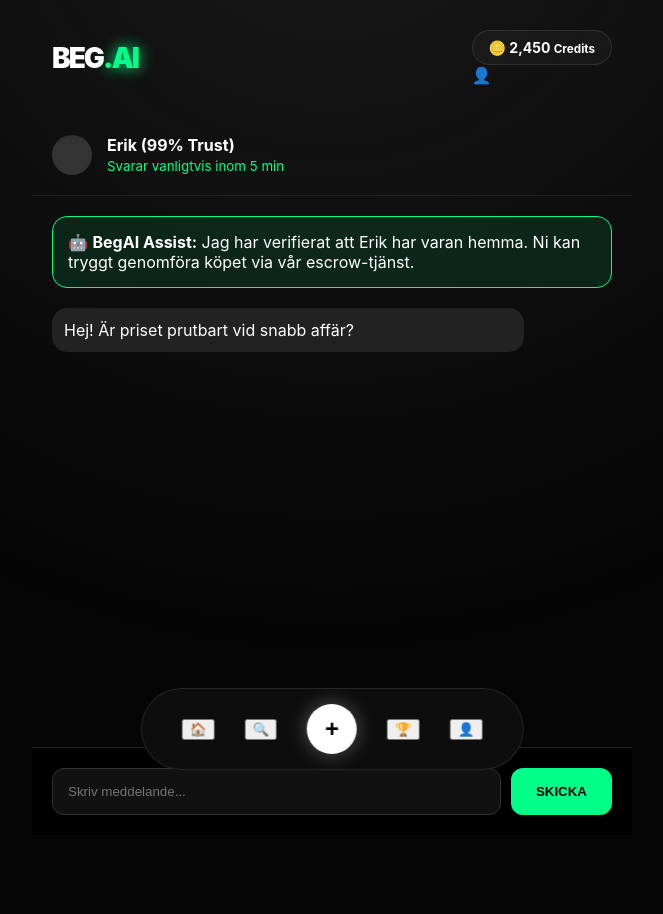
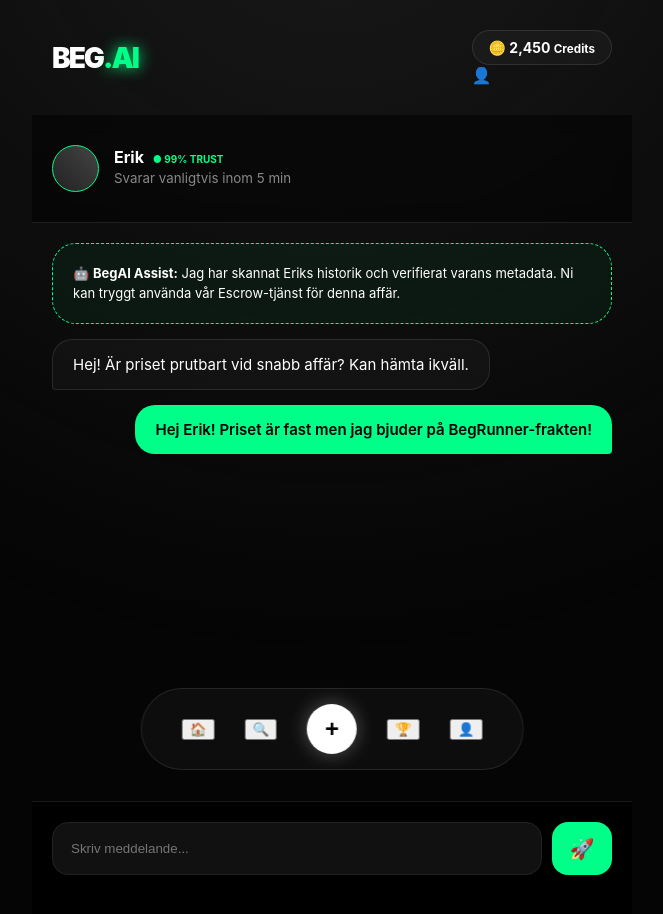
Before and after one commit to gascheckking/marketbeg-appGem, a Next.js app: page /chat/1 in a window 1280 px wide. Shown: the top 914 px of the page, without its empty margins (308-971 px from the left). Built offline with nearby package versions, Linux system fonts and the light colour scheme.

Commit message:
Update page.tsx

```diff
--- a/app/chat/[id]/page.tsx
+++ b/app/chat/[id]/page.tsx
@@ -5,31 +5,50 @@ export default function ChatPage() {
   const [msg, setMsg] = useState("");
 
   return (
-    <div className="main-container" style={{display: 'flex', flexDirection: 'column', height: '90vh'}}>
-      <div className="chat-header" style={{padding: '20px', borderBottom: '1px solid #222', display: 'flex', alignItems: 'center', gap: '15px'}}>
-        <div style={{width: '40px', height: '40px', background: '#333', borderRadius: '50%'}}></div>
+    <div className="app-shell" style={{ display: 'flex', flexDirection: 'column', height: '100vh' }}>
+      {/* Chat Header */}
+      <div style={{ padding: '30px 20px', borderBottom: '1px solid var(--border)', display: 'flex', alignItems: 'center', gap: '15px', background: 'rgba(0,0,0,0.5)', backdropFilter: 'blur(10px)' }}>
+        <div style={{ width: '45px', height: '45px', background: 'linear-gradient(45deg, #222, #444)', borderRadius: '50%', border: '1px solid var(--accent)' }}></div>
         <div>
-          <h4 style={{margin: 0}}>Erik (99% Trust)</h4>
-          <small style={{color: 'var(--accent)'}}>Svarar vanligtvis inom 5 min</small>
+          <h4 style={{ margin: 0, fontSize: '16px' }}>Erik <span style={{ color: 'var(--accent)', fontSize: '10px', marginLeft: '5px' }}>● 99% TRUST</span></h4>
+          <small className="muted">Svarar vanligtvis inom 5 min</small>
         </div>
       </div>
 
-      <div className="chat-messages" style={{flex: 1, padding: '20px', overflowY: 'auto'}}>
-        <div className="msg-ai" style={{background: 'rgba(0, 255, 136, 0.1)', padding: '15px', borderRadius: '15px', marginBottom: '20px', border: '1px solid var(--accent)'}}>
-          🤖 <strong>BegAI Assist:</strong> Jag har verifierat att Erik har varan hemma. Ni kan tryggt genomföra köpet via vår escrow-tjänst.
+      {/* Messages Area */}
+      <div style={{ flex: 1, padding: '20px', overflowY: 'auto', display: 'flex', flexDirection: 'column', gap: '15px' }}>
+        <div style={{
+          background: 'rgba(0, 255, 136, 0.05)',
+          padding: '20px',
+          borderRadius: '24px',
+          border: '1px dashed var(--accent)',
+          fontSize: '13px',
+          lineHeight: '1.5'
+        }}>
+          🤖 <strong>BegAI Assist:</strong> Jag har skannat Eriks historik och verifierat varans metadata. Ni kan tryggt använda vår Escrow-tjänst för denna affär.
         </div>
-        <div className="msg-them" style={{background: '#222', padding: '12px', borderRadius: '15px', maxWidth: '80%', marginBottom: '10px'}}>
-          Hej! Är priset prutbart vid snabb affär?
+
+        <div style={{ alignSelf: 'flex-start', background: 'var(--glass)', padding: '15px 20px', borderRadius: '20px 20px 20px 4px', maxWidth: '80%', border: '1px solid var(--border)' }}>
+          <p style={{ margin: 0, fontSize: '15px' }}>Hej! Är priset prutbart vid snabb affär? Kan hämta ikväll.</p>
+        </div>
+
+        <div style={{ alignSelf: 'flex-end', background: 'var(--accent)', color: '#000', padding: '15px 20px', borderRadius: '20px 20px 4px 20px', maxWidth: '80%', fontWeight: 600 }}>
+          <p style={{ margin: 0, fontSize: '15px' }}>Hej Erik! Priset är fast men jag bjuder på BegRunner-frakten!</p>
         </div>
       </div>
 
-      <div className="chat-input" style={{padding: '20px', background: '#000', borderTop: '1px solid #222', display: 'flex', gap: '10px'}}>
-        <input
-          type="text"
-          placeholder="Skriv meddelande..."
-          style={{flex: 1, background: '#111', border: '1px solid #333', color: '#fff', padding: '15px', borderRadius: '12px'}}
-        />
-        <button style={{background: 'var(--accent)', border: 'none', padding: '15px 25px', borderRadius: '12px', fontWeight: 900}}>SKICKA</button>
+      {/* Input Area */}
+      <div style={{ padding: '20px 20px 40px 20px', background: '#000', borderTop: '1px solid var(--border)' }}>
+        <div style={{ display: 'flex', gap: '10px' }}>
+          <input
+            type="text"
+            value={msg}
+            onChange={(e) => setMsg(e.target.value)}
+            placeholder="Skriv meddelande..."
+            style={{ flex: 1, background: '#111', border: '1px solid #222', color: '#fff', padding: '18px', borderRadius: '16px', outline: 'none' }}
+          />
+          <button style={{ background: 'var(--accent)', border: 'none', width: '60px', borderRadius: '16px', fontSize: '20px', cursor: 'pointer' }}>🚀</button>
+        </div>
       </div>
     </div>
   );
```
